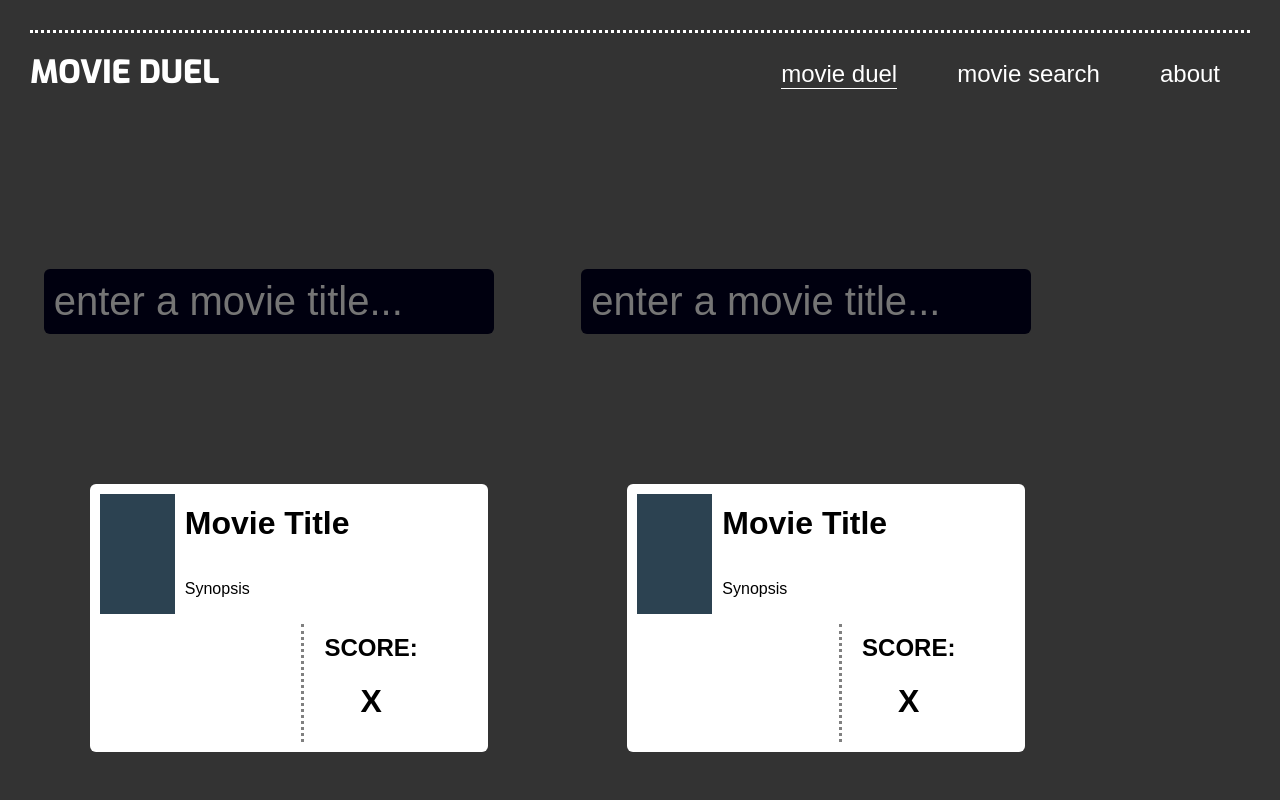
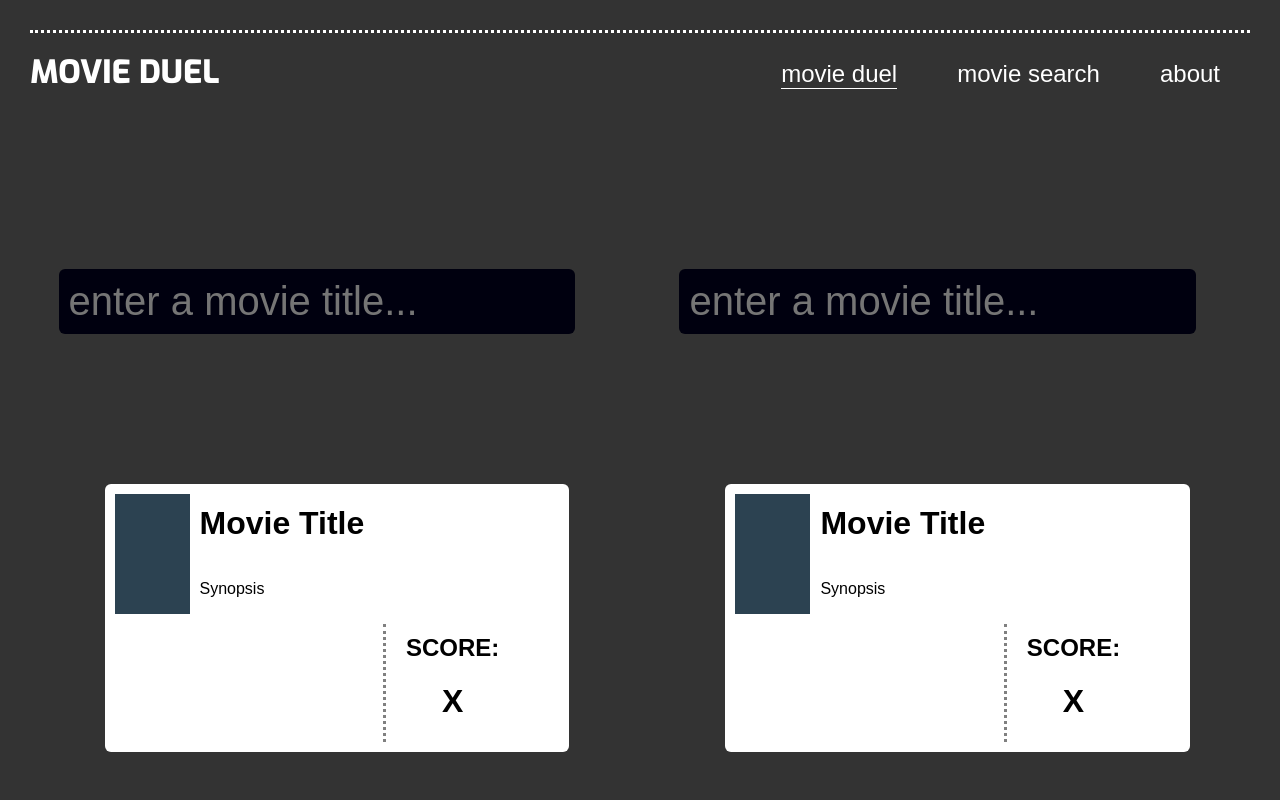
Before and after one commit to MonicaHoward/movie-duel-2.0, a React (Create React App) app: page /movie-duel in a window 1280 px wide. Shown: the top 800 px of the page. Built offline with nearby package versions, Linux system fonts and the light colour scheme; a web font is replaced by a local one.

Commit message:
fix for minor UI bug

```diff
--- a/src/App.css
+++ b/src/App.css
@@ -71,12 +71,12 @@ input {
 .movie-duel {
   margin: 0 auto;
   overflow: auto;
-  width: 100%;
+  width: 99%;
 
 }
 .duel {
   float: left;
-  width: 42%;
+  width: 49%;
 }
 /*ABOUT PAGE STUFF GOES HERE*/
 .about {
```
